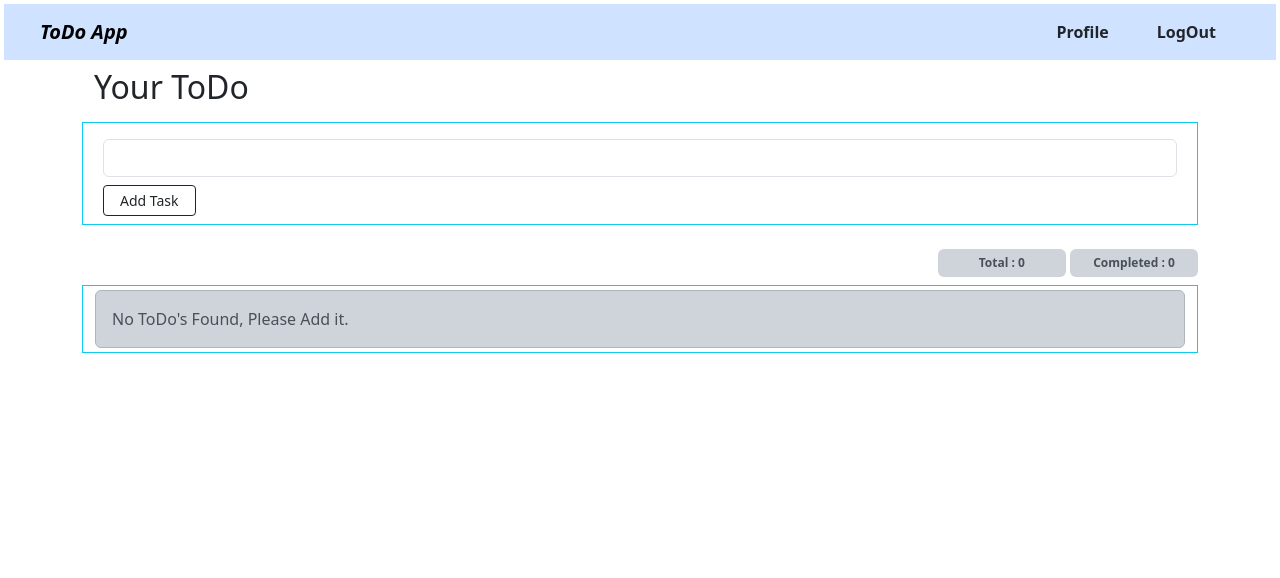
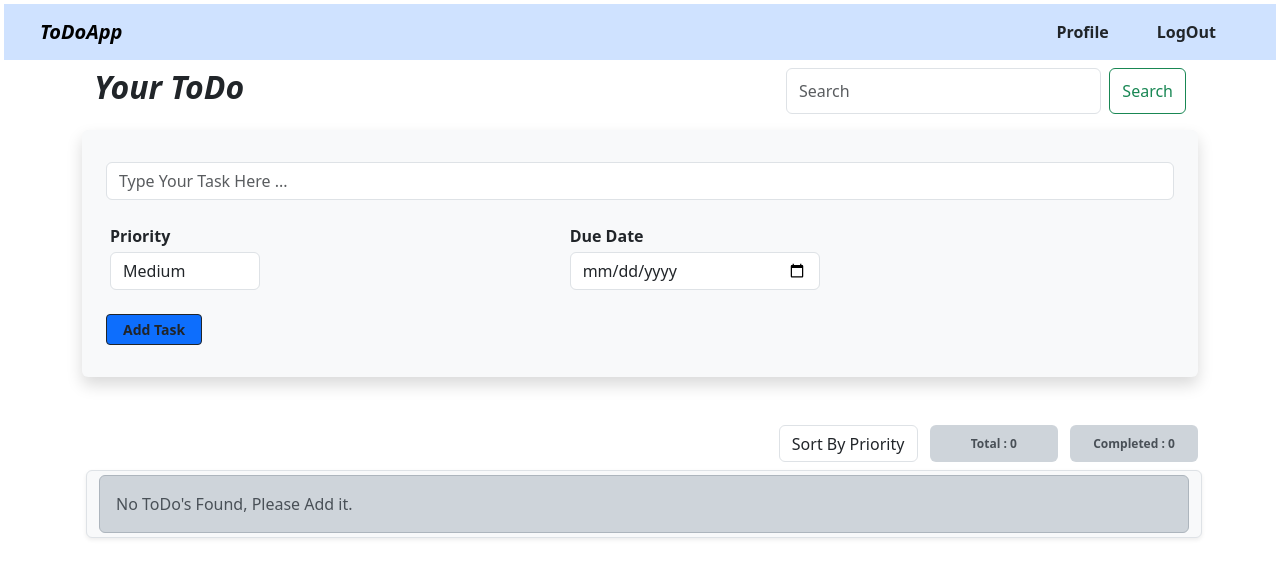
Before and after one commit to VarunK715/todo_app, a Django app: page /task/ in a window 1280 px wide. Shown: the top 578 px of the page. Run offline with Django 5.2, Linux system fonts and the light colour scheme; the visitor is signed in with stand-in values (Sample User, id 1); data that the repository does not hold is empty.

Commit message:
added priority and due date functionality

```diff
--- a/djangoproject/djangoproject/settings.py
+++ b/djangoproject/djangoproject/settings.py
@@ -82,8 +82,8 @@ DATABASES = {
     'default': {
         'ENGINE': 'django.db.backends.mysql',
         'NAME': 'todoapp',
-        'USER': 'root',
-        'PASSWORD' : '1234',
+        'USER': os.environ.get('DB_USER'),
+        'PASSWORD' : os.environ.get('DB_PASS'),
         'HOST':'localhost',
         'PORT':'3306',
     }
--- a/djangoproject/myfirsttodoapp/urls.py
+++ b/djangoproject/myfirsttodoapp/urls.py
@@ -12,4 +12,5 @@ urlpatterns = [
     path('delete/<int:task_id>/',views.delete_task,name='delete_task'),
     path('completed/',views.mark_as_completed,name='mark_as_completed'),
 
+
 ]
--- a/djangoproject/myfirsttodoapp/views.py
+++ b/djangoproject/myfirsttodoapp/views.py
@@ -1,6 +1,8 @@
 from django.shortcuts import render,get_object_or_404,redirect,HttpResponse
 from myfirsttodoapp.models import ToDoApp
 from django.utils import timezone
+from datetime import date,timedelta
+from django.contrib import messages
 from django.contrib.auth.decorators import login_required
 
 
@@ -8,23 +10,44 @@ from django.contrib.auth.decorators import login_required
 def home(request):
     return render(request,'todoapp/home.html')
 
+
 @login_required
 def task(request):
     if request.method == 'POST':
-        task_name = request.POST.get('task')  # Access input data from POST request
-        data = ToDoApp(task=task_name,user=request.user)
-        data.save()
-        return redirect('myfirsttodoapp:home')
+        if 'task' in request.POST:
+            # Handle adding a new task
+            task_name = request.POST.get('task')
+            priority = request.POST.get('priority')
+            due_date = request.POST.get('due_date')
+            data = ToDoApp(task=task_name, user=request.user, priority=priority, due_date=due_date)
+            data.save()
+            return redirect('myfirsttodoapp:task')
+        elif 'priority_sort' in request.POST:
+            # Handle sorting by priority
+            priority_sort = request.POST.get('priority_sort')
+            dataf = ToDoApp.objects.filter(priority=priority_sort, user=request.user)
+        elif 'search' in request.POST:
+            # Handle sorting by priority
+            keyword_search = request.POST.get('search')
+            dataf = ToDoApp.objects.filter(task__icontains=keyword_search, user=request.user)
+        else:
+            dataf = ToDoApp.objects.filter(user=request.user)
+    else:
+        dataf = ToDoApp.objects.filter(user=request.user)
 
-    #Fetching data from databases
-    dataf = ToDoApp.objects.filter(user=request.user)
     total = len(dataf)
+    tomorrow = date.today() + timedelta(days=1)
 
-    #fetching completed task from db
-    completed_task = ToDoApp.objects.filter(user=request.user,is_task_completed = True)
+    for data in dataf:
+        if data.due_date and data.due_date == tomorrow:
+            messages.warning(request, f"The task '{data.task}' is due on {tomorrow.strftime('%d/%m/%Y')}.")
+        elif data.due_date and data.due_date == date.today():
+            messages.danger(request, f"The task '{data.task}' is due today.")
+
+    completed_task = ToDoApp.objects.filter(user=request.user, is_task_completed=True)
     completed_total = len(completed_task)
 
-    return render(request,'todoapp/index.html',{'tasks':dataf,'total_count':total,'completed':completed_total})
+    return render(request, 'todoapp/index.html', {'tasks': dataf, 'total_count': total, 'completed': completed_total})
 
 
 @login_required
@@ -39,7 +62,7 @@ def update_task(request,task_id):
         instance = update_data
         instance.task = update_task
         instance.save()
-        return redirect('myfirsttodoapp:home')
+        return redirect('myfirsttodoapp:task')
 
     return render(request,'todoapp/update.html',{'data':update_data,'taskid':task_id})
 
@@ -47,7 +70,7 @@ def update_task(request,task_id):
 def delete_task(request,task_id):
     task = get_object_or_404(ToDoApp, id=task_id,user=request.user)
     task.delete()
-    return redirect('myfirsttodoapp:home')
+    return redirect('myfirsttodoapp:task')
 
 @login_required
 def mark_as_completed(request):
@@ -60,11 +83,10 @@ def mark_as_completed(request):
         completion_time = timezone.now()
 
         for taskid in new_completed_tasks:
-            print(f"task id -- {taskid}")
             task = get_object_or_404(ToDoApp, id=taskid, user=request.user)
             task.is_task_completed = True
             task.completed_task_at =completion_time
             task.save()
         completed_task.clear()
-        return redirect('myfirsttodoapp:home')
+        return redirect('myfirsttodoapp:task')
     return redirect('myfirsttodoapp:home')
--- a/djangoproject/templates/todoapp/base.html
+++ b/djangoproject/templates/todoapp/base.html
@@ -1,7 +1,6 @@
 {% load static %}
 <!DOCTYPE html>
-<html lang="en">
-
+<html lang="en" >
 <head>
     <meta charset="UTF-8">
     <meta name="viewport" content="width=device-width, initial-scale=1.0">
@@ -18,9 +17,9 @@
     <nav class="navbar m-1 bg-body-tertiary bg-primary-subtle">
         <div class="container-fluid">
             {% if user.is_authenticated %}
-            <a class="navbar-brand fw-bolder ms-4 fst-italic" href="{% url 'myfirsttodoapp:task' %}">ToDo App</a>
+            <a class="navbar-brand fw-bolder ms-4 fst-italic" href="{% url 'myfirsttodoapp:task' %}">ToDoApp</a>
             {% else %}
-            <a class="navbar-brand fw-bolder ms-4 fst-italic" href="{% url 'myfirsttodoapp:home' %}">ToDo App</a>
+            <a class="navbar-brand fw-bolder ms-4 fst-italic" href="{% url 'myfirsttodoapp:home' %}">ToDoApp</a>
             {% endif %}
             <div class="d-flex">
                 {% if user.is_authenticated %}
@@ -39,12 +38,23 @@
     <div class="container">
 
         {% if messages %}
+        <div class="alert-container">
+            {% for message in messages %}
+            <div class="alert alert-{{ message.tags }} alert-dismissible fade show text-capitalize" role="alert">
+                {{ message }}
+                <button type="button" class="btn-close" data-bs-dismiss="alert" aria-label="Close"></button>
+            </div>
+            {% endfor %}
+        </div>
+        {% endif %}
+
+        <!-- {% if messages %}
         {% for message in messages %}
         <div class="alert alert-{{ message.tags }}">
             {{ message }}
         </div>
         {% endfor %}
-        {% endif %}
+        {% endif %}-->
 
 
         {% if user.is_authenticated %}
@@ -57,5 +67,8 @@
         {% endblock %}
         {% endif %}
     </div>
+    <script src="https://cdn.jsdelivr.net/npm/bootstrap@5.3.3/dist/js/bootstrap.bundle.min.js" integrity="sha384-YvpcrYf0tY3lHB60NNkmXc5s9fDVZLESaAA55NDzOxhy9GkcIdslK1eN7N6jIeHz" crossorigin="anonymous"></script>
+
 </body>
+
 </html>
--- a/djangoproject/templates/todoapp/index.html
+++ b/djangoproject/templates/todoapp/index.html
@@ -1,87 +1,125 @@
-{% extends 'todoapp/base.html' %}
-
-{% block title %} Task -{% endblock %}
-{% block head %}
+{% extends 'todoapp/base.html' %} {% block title %} Task -{% endblock %}
+{%block head %}
 <style>
   .completed-text {
     text-decoration: line-through;
   }
 </style>
-{% endblock %}
+{% endblock %} {% block body %}
 
-
-{% block body %}
-
-<div class="container my-2">
-    <h2>Your ToDo</h2>
+<div class="container my-2" style="display: flex; justify-content: space-between;">
+  <h2 class="fw-bold  fst-italic">Your ToDo</h2>
+  <form class="d-flex" role="search" style="width: 400px;" method="post" action="{% url 'myfirsttodoapp:task' %}">
+    {% csrf_token %}
+    <input class="form-control me-2" name="search"  type="search" placeholder="Search" aria-label="Search" />
+    <button class="btn btn-outline-success" type="submit">Search</button>
+  </form>
 </div>
 
-<div class="container my-3 border border-info">
+<div class="container my-3 shadow p-3 mb-5 bg-body-tertiary rounded">
   <form action="{% url 'myfirsttodoapp:task' %}" method="POST">
     {% csrf_token %}
     <div class="m-2">
-            <input type="text" class="form-control mt-3" name="task" id="" placeholder="" required>
+      <input type="text" class="form-control mt-3" name="task" id="" placeholder="Type Your Task Here ..." required />
     </div>
-        <div class="m-2">
-            <button type="submit" class="btn btn-outline-dark btn-sm px-3">Add Task</button>
+    <div class="container">
+      <div class="row">
+        <div class="col-5">
+          <div class="form-group mt-3" style="width: 150px">
+            <label for="id_priority" class="fw-bold">Priority</label>
+            <select name="priority" class="form-control mt-1" id="id_priority">
+              <option value="low">Low</option>
+              <option value="medium" selected>Medium</option>
+              <option value="high">High</option>
+            </select>
+          </div>
+        </div>
+        <div class="col-5">
+          <div class="form-group mt-3 ms-2" style="width: 250px">
+            <label for="id_due_date" class="fw-bold">Due Date</label>
+            <input type="date" name="due_date" placeholder="MM/DD/YYY" class="form-control mt-1" id="id_due_date" />
+          </div>
+        </div>
+      </div>
+    </div>
+
+    <div class="d-flex mt-4 mb-3 ms-2">
+      <button type="submit" class="fw-bold btn btn-outline-dark btn-primary btn-sm px-3">Add Task</button>
     </div>
   </form>
 </div>
 
-<div class="container ">
+<div class="container">
   <span>
-
     <div class="row justify-content-end">
-            <div class="badge text-center bg-dark-subtle text-dark-emphasis text-wrap p-2 my-2" style="width:8rem;">
-                Total : {{total_count}}</div> &nbsp;
-            <div class="badge text-center bg-dark-subtle text-dark-emphasis text-wrap p-2 my-2" style="width:8rem;">
-                Completed : {{completed}}</div>
+      <div class="col-auto d-flex"> <!-- Use d-flex and align-items-center to align items vertically -->
+        <form action="{% url 'myfirsttodoapp:task' %}" id="priorityform" method="POST">
+          {% csrf_token %}
+          <select name="priority_sort" class="form-control border" id="priority_sort"  style="height:37px;" >
+            <option disabled selected>Sort By Priority</option>
+            <option value="low">Low</option>
+            <option value="medium">Medium</option>
+            <option value="high">High</option>
+          </select>
+        </form>
       </div>
-
+      <div class="badge bg-dark-subtle text-dark-emphasis text-wrap me-2" style="width:8rem;height:37px;padding:13px;">
+        Total : {{total_count}}
+      </div>
+      &nbsp;
+      <div class="badge bg-dark-subtle text-dark-emphasis text-wrap" style="width:8rem;height:37px;padding:13px;">
+        Completed : {{completed}}
+      </div>
+    </div>
   </span>
 </div>
 
 
-<div class="container border border-info">
+<div class="container mt-2 border shadow-sm ms-1 me-1 mb-5 bg-body-tertiary rounded">
   <form id="myForm" action="{% url 'myfirsttodoapp:mark_as_completed' %}" method="POST">
-        {% csrf_token %}
-        {% if tasks|length == 0%}
+    {% csrf_token %} {% if tasks|length == 0 %}
     <div class="alert alert-dark my-1" role="alert">
       No ToDo's Found, Please Add it.
     </div>
-        {% else %}
-        {% for task in tasks %}
-        <div class="row containerp-fluid border p-1 mx-1 my-2 text-bg-light">
+    {% else %} {% for task in tasks %}
+    <div class="row container-fluid border p-1 mx-1 my-2 text-bg-light scrollable-div">
       <div class="col-1">
-                <input class="form-check-input mt-2 border border-danger mycheckbox " title="Mark As Completed"
-                    type="checkbox" value="{{task.id}}" name="completed" {% if task.is_task_completed%}checked{% endif %}>
+        <input class="form-check-input mt-2 border border-danger mycheckbox" title="Mark As Completed" type="checkbox"
+          value="{{ task.id }}" name="completed" {% if task.is_task_completed %}checked{% endif %} />
       </div>
-            <div class="col-1 mt-1">{{forloop.counter}}</div>
-            <div class="col-8 mt-1 text fs-6 text-capitalize {% if task.is_task_completed %}completed-text{% endif %}">{{task.task}}</div>
+      <div class="col-1 mt-1">{{ forloop.counter }}</div>
+      <div class="col-6 mt-1 text fs-6 text-capitalize {% if task.is_task_completed %}completed-text{% endif %}">
+        {{ task.task }}
+      </div>
+      <div class="col-1 mt-1 text-capitalize fs-6">{{task.priority}}</div>
+      <div class="col-1 mt-1">{{task.due_date| date:'d/m/Y'}}</div>
       <div class="col-2">
         <span>
           {% if task.is_task_completed %}
-                    <button class="btn btn-success btn-sm" disabled>Update</button>
+          <button class="btn btn-success btn-sm ms-4" disabled>Update</button>
           {% else %}
-                    <a class="btn btn-success btn-sm" href="{% url 'myfirsttodoapp:update_task' task.id %}" role="button">Update</a>
+          <a class="btn btn-success btn-sm ms-4" href="{% url 'myfirsttodoapp:update_task' task.id %}"
+            role="button">Update</a>
           {% endif %}
-                    <a class="btn btn-danger btn-sm" href="{% url 'myfirsttodoapp:delete_task' task.id %}" role="button">Delete</a>
+          <a class="btn btn-danger btn-sm" href="{% url 'myfirsttodoapp:delete_task' task.id %}"
+            role="button">Delete</a>
         </span>
       </div>
     </div>
-        {% endfor %}
-        {% endif %}
+    {% endfor %} {% endif %}
   </form>
 </div>
 
 <script>
-    var checkboxes = document.querySelectorAll('.mycheckbox');
+  var checkboxes = document.querySelectorAll(".mycheckbox");
   checkboxes.forEach(function (checkbox) {
-        checkbox.addEventListener('change', function () {
+    checkbox.addEventListener("change", function () {
       document.getElementById("myForm").submit();
     });
   });
+
+  document.getElementById('priority_sort').addEventListener('change', function() {
+    document.getElementById("priorityform").submit();
+  });
 </script>
-
-
 {% endblock%}
```
Also changed, not shown: djangoproject/myfirsttodoapp/models.py (+7 -0 lines), djangoproject/myfirsttodoapp/migrations/0002_todoapp_due_date_todoapp_priority.py (added), djangoproject/myfirsttodoapp/migrations/0003_alter_todoapp_priority.py (added), 6 other files. Lines whose indentation alone changed are shown as unchanged.
